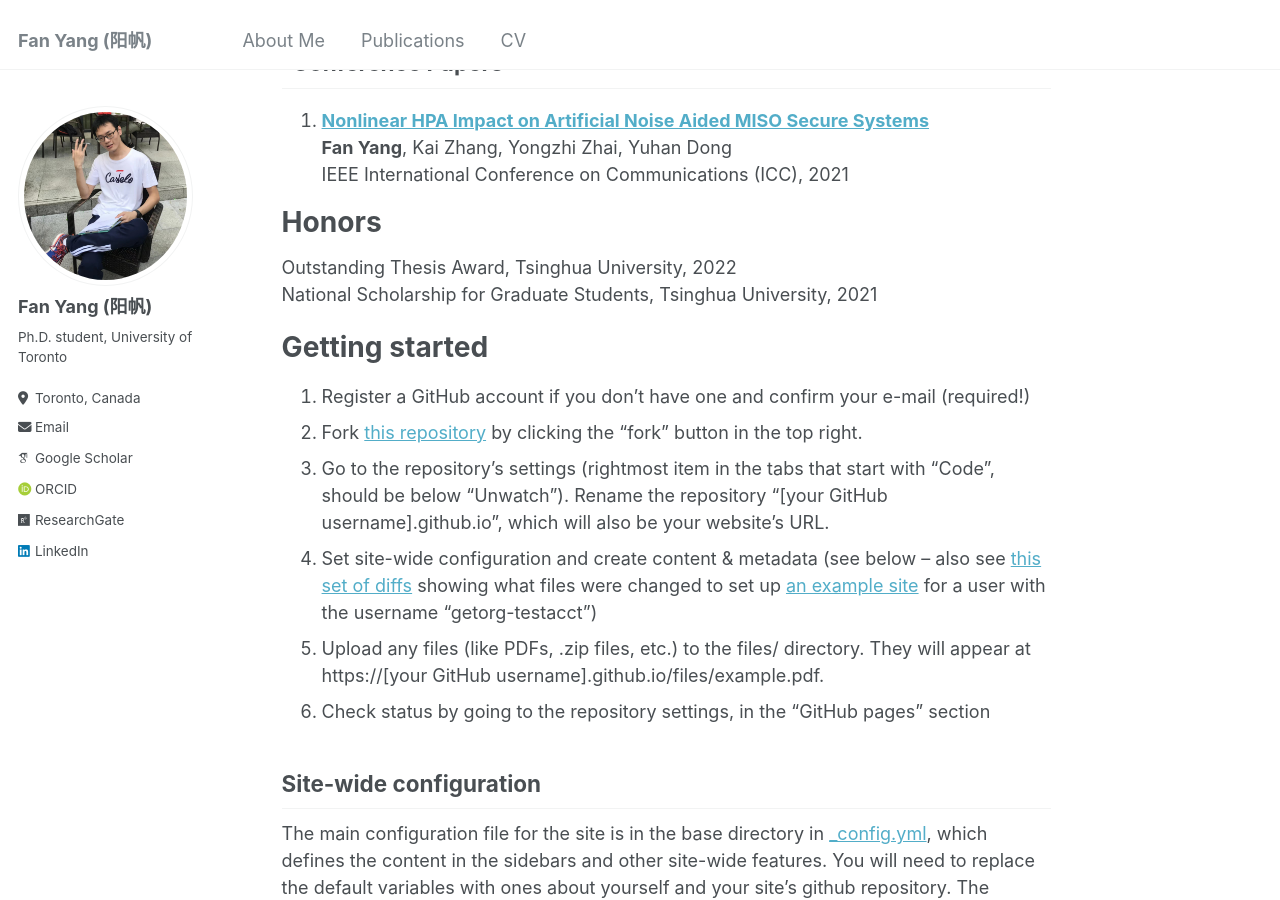
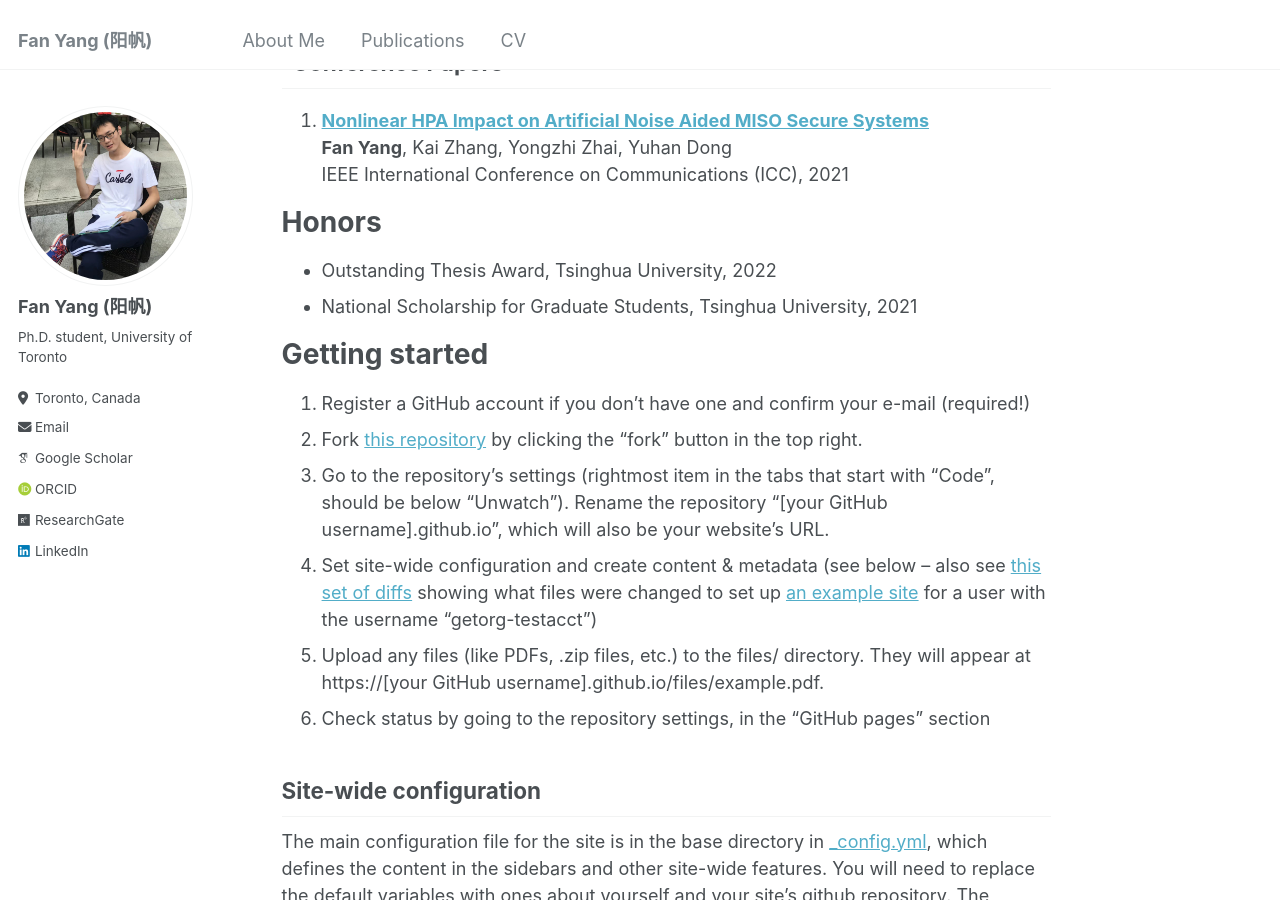
Before and after one commit to fanyang-uoft/fanyang-uoft.github.io, a Jekyll site: the page built from _pages/about.md, in a window 1280 px wide and 900 px high, scrolled down 898 px. Built offline with Jekyll 4.4.1, drawn with Linux system fonts in a browser that asks for light colours; some web fonts are replaced.

```diff
--- a/_pages/about.md
+++ b/_pages/about.md
@@ -42,8 +42,8 @@ IEEE International Conference on Communications (ICC), 2021
 
 <a id="honors"></a>Honors
 ===========
-Outstanding Thesis Award, Tsinghua University, 2022
-National Scholarship for Graduate Students, Tsinghua University, 2021
+* Outstanding Thesis Award, Tsinghua University, 2022
+* National Scholarship for Graduate Students, Tsinghua University, 2021
 
 Getting started
 ======
```
